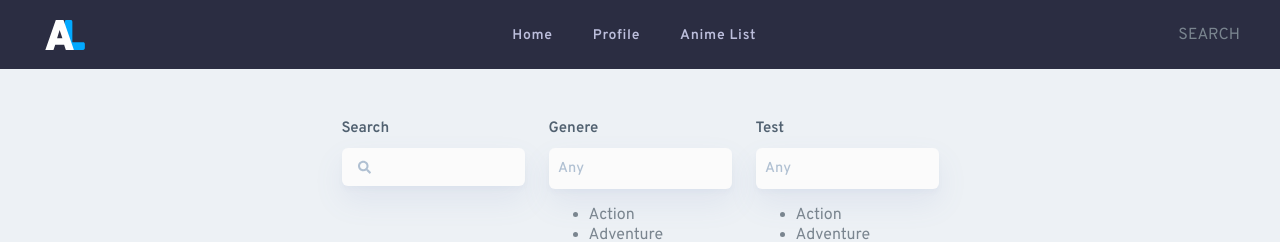
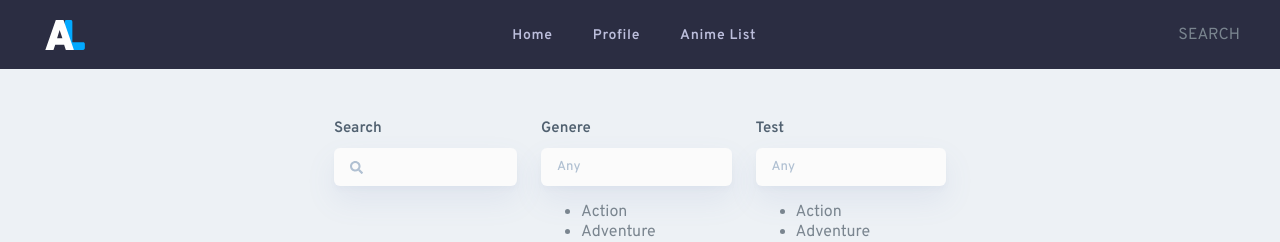
Before and after one commit to GIMMI42PIASTRATO/Anime-List, a React (Vite) app in the folder front-end/: page / in a window 1280 px wide. Shown: the top 242 px of the page. Built offline with nearby package versions, Linux system fonts and the light colour scheme; no server answers.

Commit message:
Update filter input styles

```diff
--- a/front-end/src/components/Filter/Filters.jsx
+++ b/front-end/src/components/Filter/Filters.jsx
@@ -11,7 +11,7 @@ export default function Filters({ name, type, dropDownData }) {
                 <div className={style.filterDefault}>
                     <div className={style.placeholder}>{<FaSearch />}</div>
                     <input
-                        className={style.gridItem}
+                        className={style.inputDefault}
                         type="text"
                         name="search"
                         id=""
@@ -22,8 +22,15 @@ export default function Filters({ name, type, dropDownData }) {
                     <div
                         className={`${style.filterDefault} ${style.filterDropdown}`}
                     >
-                        <div className={style.placeholder}>Any</div>
-                        <input type="text" name="search" id="" />
+                        <div className={style.valueWrap}>
+                            <div className={style.placeholder}>Any</div>
+                            <input
+                                className={style.inputDefault}
+                                type="text"
+                                name="search"
+                                id=""
+                            />
+                        </div>
                     </div>
                     <ul className={style.dropdown}>
                         {dropDownData.map((item, i) => (
@@ -38,8 +45,16 @@ export default function Filters({ name, type, dropDownData }) {
                     <div
                         className={`${style.filterDefault} ${style.filterDropdown}`}
                     >
-                        <div className={style.placeholder}>Any</div>
-                        <input type="text" name="search" id="" readOnly />
+                        <div className={style.valueWrap}>
+                            <div className={style.placeholder}>Any</div>
+                            <input
+                                className={style.inputDefault}
+                                type="text"
+                                name="search"
+                                id=""
+                                readOnly
+                            />
+                        </div>
                     </div>
                     <ul className={style.dropdown}>
                         {dropDownData.map((item, i) => (
--- a/front-end/src/components/Filter/filters.module.css
+++ b/front-end/src/components/Filter/filters.module.css
@@ -12,16 +12,28 @@
     box-shadow: 0 14px 30px rgba(103,132,187, .1), 0 4px 4px rgba(103,132,187, .04);
 }
 
+.filterDropdown {
+
+    grid-template-columns: auto 20px;
+    align-items: center;
+}
+
+.valueWrap {
+    display: flex;
+    position: relative;
+    align-self: center;
+}
+
 .placeholder {
     display: flex;
     align-items: center;
     justify-content: center;
     color: rgb(176, 192, 210);
     font-weight: 500;
-    font-size: .9rem;
+    font-size: 13px;
 }
 
-.filterDefault input {
+.inputDefault {
     font-family: 'Overpass', sans-serif;
     width: 105px;
     height: 16px;
```
